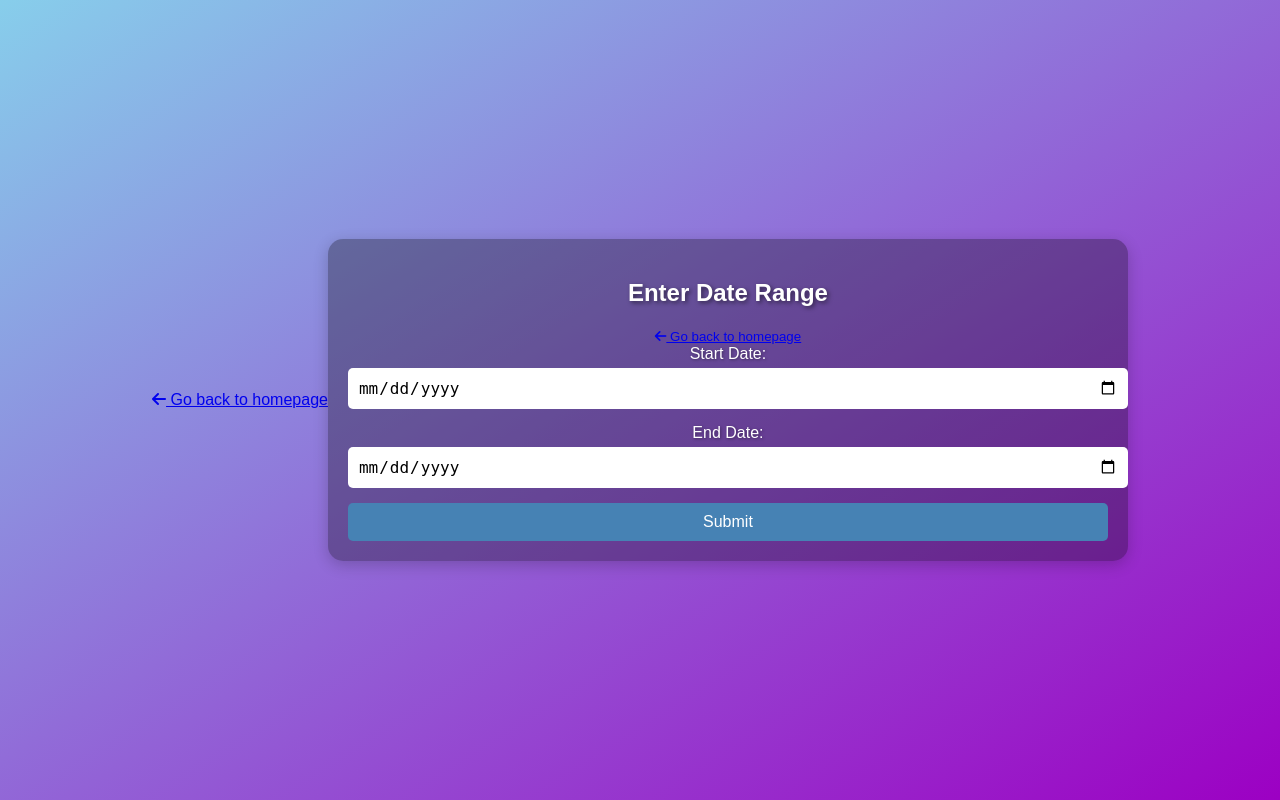
After one commit to SangamSilwal/E_Cafeteria, a Django app: template Pcafe/base/templates/inspect_sale.html in a window 1280 px wide. The commit adds this page. Run offline with Django 5.2, Linux system fonts and the light colour scheme; the template is opened without the code that fills it, so the values that code supplies are empty; some libraries are stand-ins or nearby versions.

Commit message:
last commit

```diff
--- /dev/null
+++ b/Pcafe/base/templates/inspect_sale.html
@@ -0,0 +1,92 @@
+
+<!DOCTYPE html>
+<html lang="en">
+<head>
+  <meta charset="UTF-8">
+  <meta name="viewport" content="width=device-width, initial-scale=1.0">
+  <title>Enter Date Range</title>
+  <script src="https://kit.fontawesome.com/a076d05399.js" crossorigin="anonymous"></script> <!-- Font Awesome -->
+
+  <style>
+    body {
+  font-family: 'Arial', sans-serif;
+  display: flex;
+  justify-content: center;
+  align-items: center;
+  height: 100vh;
+  margin: 0;
+  background: linear-gradient(to bottom right, #87ceeb, #9c00c3);
+  color: #fff;
+}
+
+.form-container {
+  text-align: center;
+  background: rgba(0, 0, 0, 0.3);
+  padding: 20px;
+  border-radius: 15px;
+  box-shadow: 0 4px 15px rgba(0, 0, 0, 0.2);
+  width: 80%; /* Increased width for responsiveness */
+  max-width: 800px; /* Set a max-width for larger screens */
+  box-sizing: border-box; /* Ensure padding doesn't exceed the width */
+}
+
+    .form-container h2 {
+      margin-bottom: 20px;
+      text-shadow: 2px 2px 4px rgba(0, 0, 0, 0.5);
+    }
+    .form-container label {
+      font-size: 1rem;
+      display: block;
+      margin-bottom: 5px;
+      text-shadow: 1px 1px 3px rgba(0, 0, 0, 0.4);
+    }
+    .form-container input {
+      width: 100%;
+      padding: 10px;
+      margin-bottom: 15px;
+      border: none;
+      border-radius: 5px;
+      font-size: 1rem;
+    }
+    .form-container button {
+      width: 100%;
+      padding: 10px;
+      background: #4682b4;
+      border: none;
+      border-radius: 5px;
+      font-size: 1rem;
+      color: #fff;
+      cursor: pointer;
+      transition: background 0.3s ease;
+    }
+    .form-container button:hover {
+      background: #5a9bd8;
+    }
+    .a{
+        color:black;
+    }
+  </style>
+</head>
+<body>
+<a href='{% url "homePage" %}' class="homepage-link">
+        <i class="fas fa-arrow-left"></i> Go back to homepage
+    </a>
+  <div class="form-container">
+    <h2>Enter Date Range</h2>
+    <small> <a href='{% url "homePage" %}' class="homepage-link">
+        <i class="fas fa-arrow-left"></i> Go back to homepage
+    </a></small>
+    <form method="POST">
+      {% csrf_token %}
+      <label for="start_date">Start Date:</label>
+      <input type="date" id="start_date" name="start_date" required>
+      <label for="end_date">End Date:</label>
+      <input type="date" id="end_date" name="end_date" required>
+      <button type="submit">Submit</button>
+    </form>
+    <div class="graph-container">
+        {{ graph|safe }}
+    </div>
+  </div>
+</body>
+</html>
--- /dev/null
+++ b/Pcafe/base/templates/userDetail.html
@@ -0,0 +1,5 @@
+{% extends "homepage.html" %}
+{% block content %}
+
+
+{% endblock%}
--- a/Pcafe/base/urls.py
+++ b/Pcafe/base/urls.py
@@ -10,6 +10,7 @@ urlpatterns = [
     path('ScanR',views.registerRFID,name="re_Rf"),
     path('afterscan/<int:uuid>',views.after_scan_page,name="afterscan"),
     path('transactionPage/<int:uuid>',views.view_transaction_history,name='transactionpage'),
-    path("inspect/profile",views.inspect_profile,name="inspect-profile")
+    path("inspect/profile",views.inspect_profile,name="inspect-profile"),
+    path("inspect-sales-today",views.inspect_sales,name="inspect-sales"),
 
 ]+ static(settings.MEDIA_URL, document_root=settings.MEDIA_ROOT)
```
Also changed, not shown: Pcafe/base/static/css/navbar.css (+55 -5 lines), Pcafe/base/templates/homepage.html (+9 -9 lines), Pcafe/base/templates/inspect_profile.html (+30 -9 lines), Pcafe/base/templates/navbar.html (+39 -7 lines), Pcafe/base/views.py (+35 -2 lines), Pcafe/db.sqlite3.
